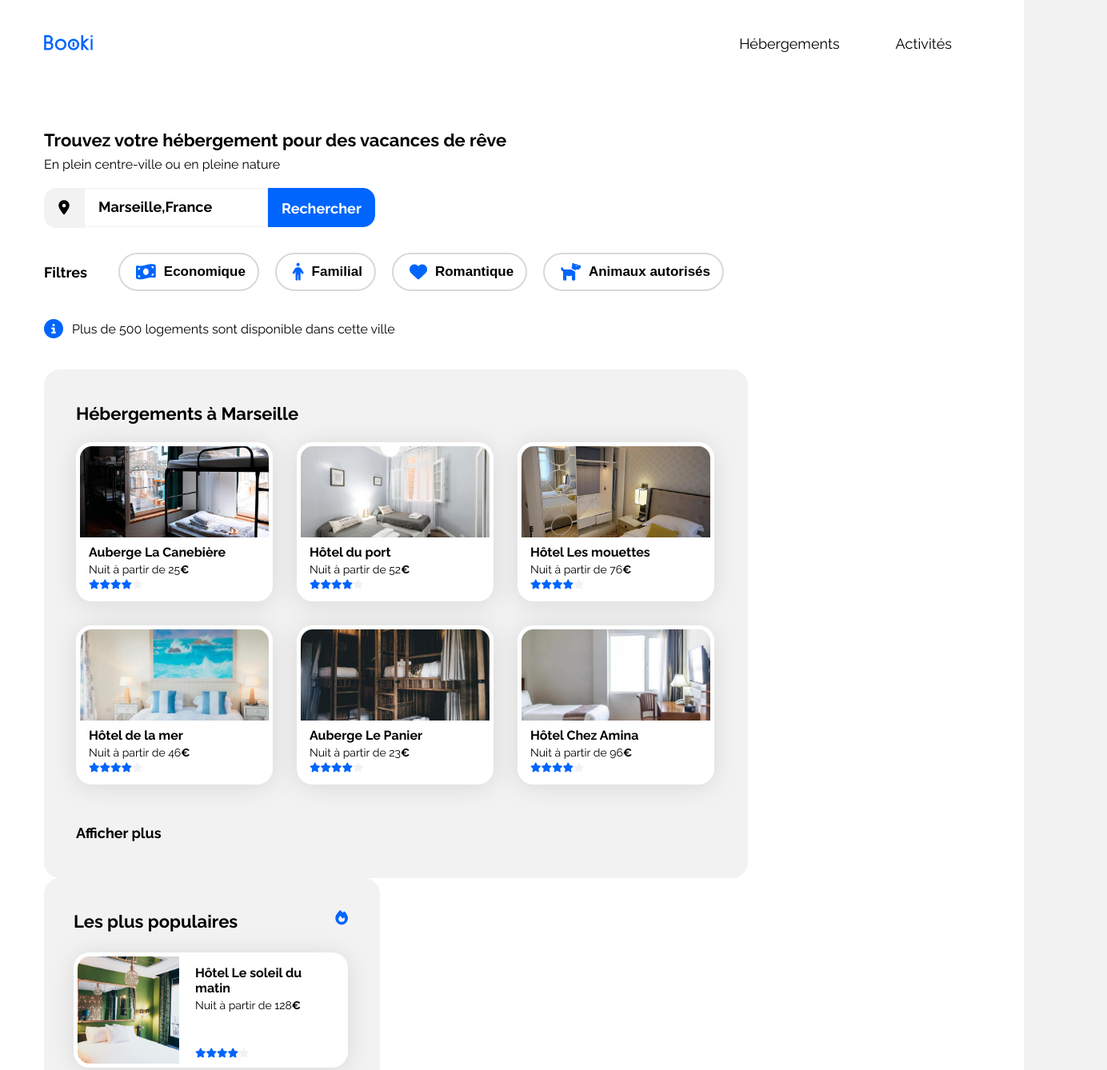
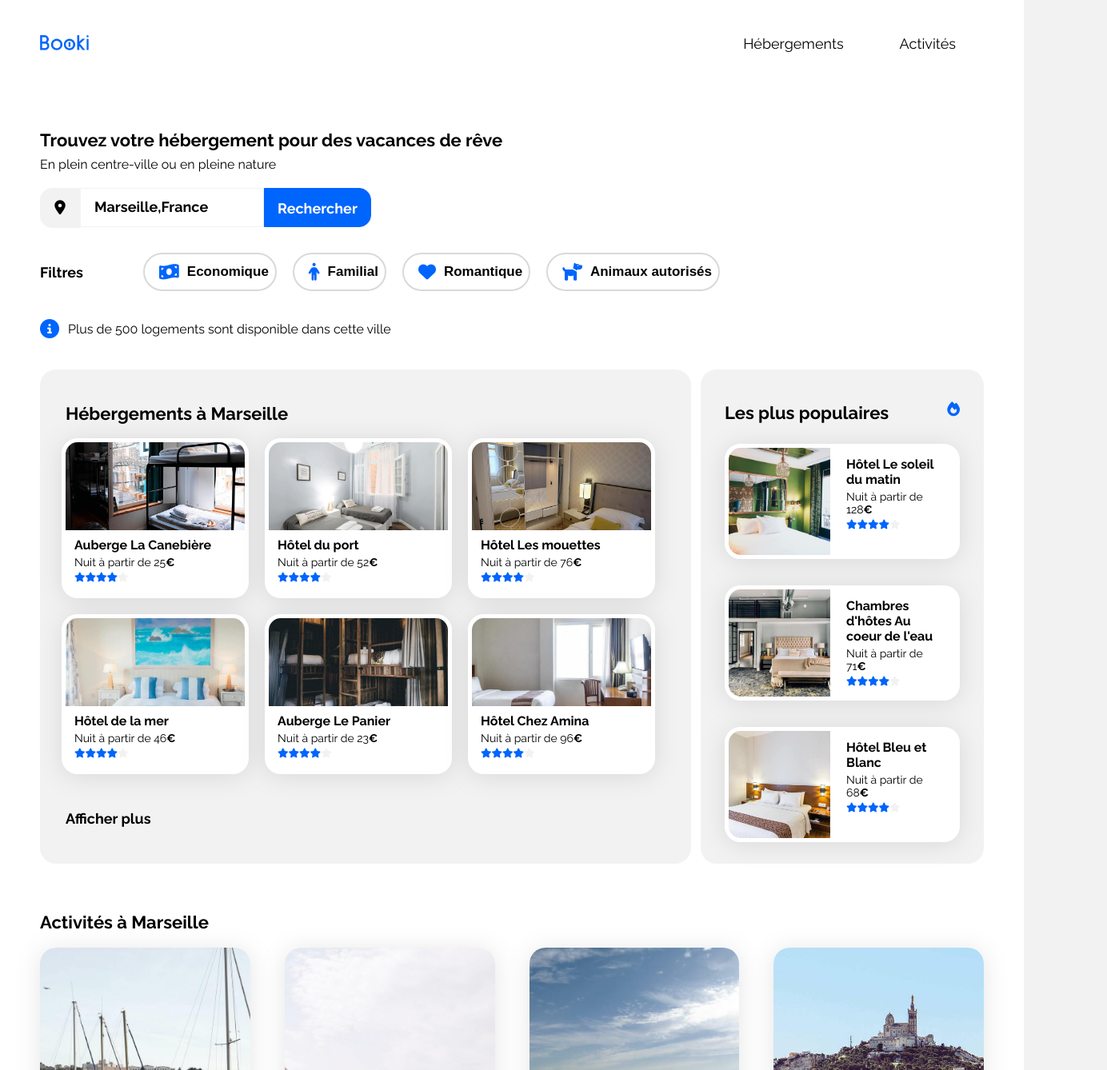
Before and after one commit to Ugz31/Projet-N-2-Bookie-OpenClassRoom, a plain HTML site: page index.html in a window 1280 px wide. Shown: the top 1338 px of the page at 80% size, 1384 px wide, since content can reach past the window. Drawn offline with Linux system fonts and the light colour scheme.

Commit message:
Optimisation et Responsivité

```diff
--- a/CSS/style.css
+++ b/CSS/style.css
@@ -66,16 +66,23 @@ img {
 .container {
   display: flex;
   flex-direction: column;
-  padding: 0rem 5.5rem 0rem 5.5rem;
+  padding: 0rem 5rem 0rem 5rem;
   background: white;
   /* RESPONSIVE / A MODIFIER */
-  max-width: 1450px;
+  max-width: 1400px;
   margin: auto;
 }
 
-/* I. HEADER  */
+/* HEADER  */
 
 header {
+  display: flex;
+  flex-direction: column;
+}
+
+/* I. HEADER-TOP */
+
+.header-top {
   display: flex;
   flex-flow: row nowrap;
   justify-content: space-between;
@@ -99,12 +106,13 @@ header {
   height: 1.9rem;
 }
 
-header nav ul {
+.header-top nav ul {
   display: flex;
   flex-flow: row nowrap;
 }
 
-header nav ul li {
+.header-top nav ul li a {
+  display: block;
   padding: 4.4rem 3.5rem;
 }
 
@@ -218,7 +226,7 @@ header nav ul li {
   border: 0.2rem solid var(--gray);
   border-radius: 25px;
   background: white;
-  padding: 10px 15px 10px 10px;
+  padding: 10px 8px 10px 8px;
   font-size: 1.7rem;
   font-weight: bold;
 }
@@ -250,22 +258,25 @@ header nav ul li {
 }
 
 /* V. OFFER  */
-
 main {
   display: flex;
-  flex-flow: row wrap;
+  flex-direction: column;
+}
+
+.main-container {
+  display: flex;
+  flex-flow: row nowrap;
   justify-content: space-between;
   margin-bottom: 6rem;
 }
 
 /* A. Offres */
 .container-offer {
-  flex: 0 1 auto;
+  width: 69%;
   display: flex;
   flex-direction: column;
   background: var(--gray-light);
-  padding: 4.2rem 2.5rem 4.6rem 2.5rem;
-  margin-right: 2.4rem;
+  padding: 4.2rem 1.7rem 4.6rem 1.7rem;
   border-radius: 20px;
 }
 
@@ -282,7 +293,7 @@ main {
   justify-content: start;
   align-items: center;
   /* RESPONSIVE / MODIFIER  */
-  min-width: 830px;
+  min-width: 100%;
   /* problématique par rapport au Wrap / Container qui était trop volumineux après un wrap */
   width: min-content;
   flex: auto;
@@ -290,20 +301,20 @@ main {
 }
 
 .offer-article {
-  width: 24.6rem;
-  height: 19.9rem;
+  width: calc(90% / 3);
+  height: 200px;
   background: white;
   border-radius: 20px;
   display: flex;
   flex-flow: column nowrap;
-  margin: 1.5rem;
+  margin: 1rem;
   overflow: hidden;
   filter: drop-shadow(0px 3px 15px rgba(0, 0, 0, 0.1));
   transition: all 0.5s ease-out;
 }
 
 .container-img {
-  height: 124px;
+  height: 60%;
 }
 
 .offer-img {
@@ -317,6 +328,7 @@ main {
 }
 
 .offer-text {
+  height: 40%;
   display: flex;
   flex-flow: column nowrap;
   justify-content: start;
@@ -354,13 +366,13 @@ main {
 /* B. Offres populaires */
 
 .container-p-offer {
-  flex: 0 1 auto;
+  width: 30%;
   display: flex;
   flex-flow: column nowrap;
   align-items: start;
   justify-content: start;
   background: var(--gray-light);
-  padding: 4.1rem 4rem 0.1rem 3.7rem;
+  padding: 4.1rem 3rem 0.1rem 3rem;
   border-radius: 20px;
 }
 
@@ -389,14 +401,14 @@ main {
 .reverse {
   display: flex;
   flex-flow: row nowrap;
-  width: 343px;
-  height: 144px;
+  width: 100%;
+  height: auto;
   margin: 0;
 }
 
 .container-img-popular {
   min-width: 137px;
-  min-height: 144px;
+  height: 144px;
 }
 
 .reverse .container-img-popular .offer-img {
@@ -405,7 +417,8 @@ main {
   display: block;
   margin: auto;
   width: 137px;
-  height: 144px;
+  height: 100%;
+  object-fit: fill cover;
 }
 
 .reverse .offer-text {
@@ -441,7 +454,7 @@ main {
 .article-activities {
   display: flex;
   flex-direction: column;
-  width: 300px;
+  width: calc(100% / 4);
   height: 445px;
   filter: drop-shadow(0px 3px 15px rgba(0, 0, 0, 0.1));
   border-radius: 20px;
@@ -452,18 +465,20 @@ main {
 .article-activities img {
   background: #ffffff;
   width: 300px;
-  height: 100%;
-  margin: auto;
+  height: 87%;
   object-fit: cover;
   overflow: hidden;
   border-radius: 20px 20px 0 0;
 }
 
 .article-activities p {
-  flex: auto;
+  display: flex;
+  justify-content: start;
+  align-items: center;
+  height: 13%;
   font-size: 1.6rem;
   font-weight: bold;
-  margin: 2rem 2rem 2.1rem 1.9rem;
+  margin: auto 2rem;
   background: #ffffff;
 }
 
@@ -471,10 +486,10 @@ main {
 
 .container-footer {
   background: var(--gray-light);
-  padding: 4.5rem 0rem;
+  padding: 4.5rem 5rem;
   display: flex;
   flex-flow: row nowrap;
-  gap: 23rem;
+  justify-content: space-between;
 }
 
 .container-footer div {
@@ -493,10 +508,6 @@ main {
   margin-bottom: 1.2rem;
 }
 
-.mx-7 {
-  margin-left: 7rem;
-}
-
 /* HOVER/ACTIVE  */
 
 footer div a:active,
@@ -504,13 +515,14 @@ footer div a:hover {
   color: var(--primary);
 }
 
-header nav ul li:active {
+.header-top nav ul li a:active {
   color: var(--primary);
   border-top: 2px solid var(--primary);
 }
 
-header nav ul li a:hover {
+.header-top nav ul li a:hover {
   color: var(--primary);
+  border-top: 2px solid var(--primary);
 }
 
 .btn-filters:active,
--- a/CSS/style.mobile.css
+++ b/CSS/style.mobile.css
@@ -17,7 +17,7 @@
 
 /* I.HEADER */
 
-header {
+.header-top {
   display: flex;
   flex-direction: column;
   justify-content: center;
@@ -36,18 +36,31 @@ nav {
   height: 65px;
 }
 
-header nav ul li {
+.header-top nav ul li {
   width: 50%;
   height: 65px;
   display: flex;
   justify-content: center;
   align-items: center;
   padding: 0;
+}
+
+.header-top nav ul li a {
+  padding: auto;
+  width: 100%;
+  height: 65px;
+  text-align: center;
   border-bottom: 3px solid var(--gray-light);
 }
 
 /* Hover  */
-header nav ul li:active {
+.header-top nav ul li a:active {
+  color: var(--primary);
+  border-bottom: 3px solid var(--primary);
+  border-top: none;
+}
+
+.header-top nav ul li a:hover {
   color: var(--primary);
   border-bottom: 3px solid var(--primary);
   border-top: none;
@@ -108,12 +121,12 @@ header nav ul li:active {
   flex-flow: row nowrap;
   justify-content: start;
   align-items: center;
-  font-size: 1.2rem;
+  font-size: 1.1rem;
 }
 
 /* V. MAIN/ARTICLE/OFFER-ARTICLE */
 
-main {
+.main-container {
   display: flex;
   flex-flow: column-reverse nowrap;
   justify-content: start;
@@ -169,6 +182,7 @@ main {
 
 .reverse {
   width: 334px;
+  height: 144px;
   margin: 0;
 }
 
--- a/CSS/style.tablette.css
+++ b/CSS/style.tablette.css
@@ -9,9 +9,12 @@
 /* SECTION FILTERS  */
 
 .filters {
-  width: 850px;
+  width: 100%;
 }
 
+.filters h3 {
+  margin-right: 2rem;
+}
 .btn input {
   padding-right: 3rem;
 }
@@ -22,36 +25,41 @@
 
 /* MAIN / ARTICLE  */
 
-main {
+.main-container {
   flex-direction: column;
   justify-content: space-between;
   margin-bottom: 6rem;
 }
 
 .container-offer {
+  width: 100%;
   margin-right: 0;
   margin-bottom: 5.3rem;
 }
 
 .container-p-offer {
-  padding: 3.4rem 4rem 4.8rem 4rem;
+  padding: 3.4rem 2rem 4.8rem 2rem;
+  width: 100%;
 }
 
 .offer-popular {
   flex-flow: row nowrap;
-  gap: 23px;
+  gap: 20px;
 }
 
 .reverse {
-  width: 252px;
+  width: calc(90% / 3);
+  height: auto;
 }
 
 .container-img-popular {
   min-width: 106px;
+  height: 100%;
 }
 
 .reverse .container-img-popular .offer-img {
   width: 106px;
+  height: 100%;
 }
 
 /* ACTIVITES  */
@@ -65,7 +73,7 @@ main {
 }
 
 .article-activities {
-  width: 182px;
+  /* width: 182px; */
   max-height: 267px;
 }
 
--- a/index.html
+++ b/index.html
@@ -23,8 +23,9 @@
   </head>
   <body>
     <div class="container">
+      <header>
         <!-- 1ère  -->
-      <header>
+        <div class="header-top">
           <h1 class="logo">
             <a href="#"><img src="./Img/logo/Booki.png" alt="Logo" /></a>
           </h1>
@@ -34,7 +35,7 @@
               <li><a href="#Activités">Activités</a></li>
             </ul>
           </nav>
-      </header>
+        </div>
         <!-- 2ème  -->
         <section class="research m-mobile">
           <h2>Trouvez votre hébergement pour des vacances de rêve</h2>
@@ -76,8 +77,10 @@
           <i class="fa-solid fa-circle-info"></i>
           <p>Plus de 500 logements sont disponible dans cette ville</p>
         </div>
+      </header>
       <!-- 5ème  -->
       <main>
+        <div class="main-container">
           <!-- A.OFFER -->
           <article id="Hebergements" class="container-offer p-mobile">
             <h2>Hébergements à Marseille</h2>
@@ -290,7 +293,7 @@
               <!--  -->
             </div>
           </article>
-      </main>
+        </div>
         <!-- 6ème -->
         <section id="Activités" class="container-activities m-mobile">
           <h2>Activités à Marseille</h2>
@@ -325,10 +328,11 @@
             </a>
           </div>
         </section>
+      </main>
       <!-- 7ème  -->
       <footer>
         <div class="container-footer">
-          <div class="mx-7">
+          <div>
             <h4>A propos</h4>
             <a href="#">Fonctionnement du site</a>
             <a href="#">Conditions générales</a>
@@ -353,3 +357,5 @@
     ></script>
   </body>
 </html>
+
+<!-- CSS => 1400 px max width + scroll horizontal + width qui diminue en fonction de la reponsivité.  -->
```
Lines whose indentation alone changed are shown as unchanged.
